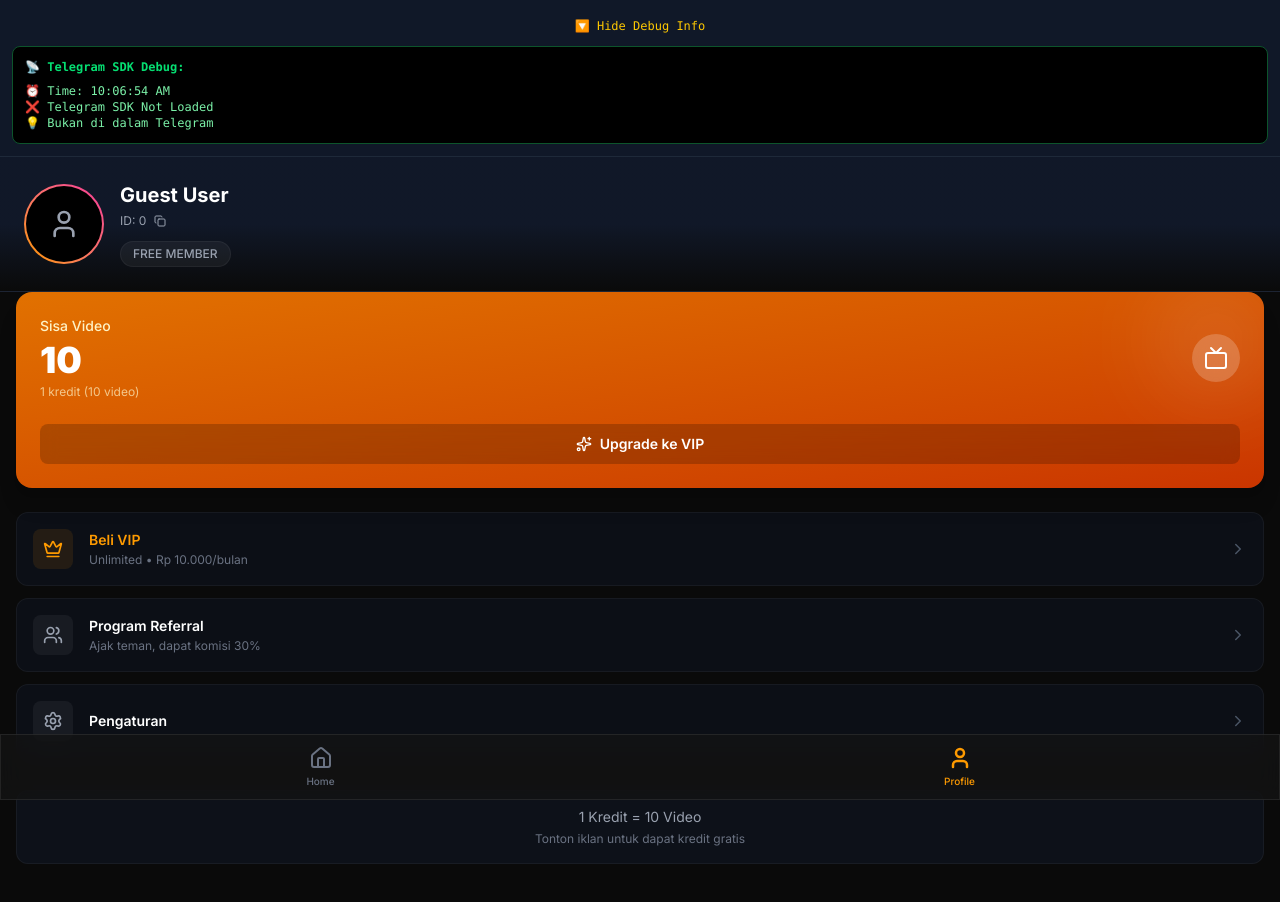
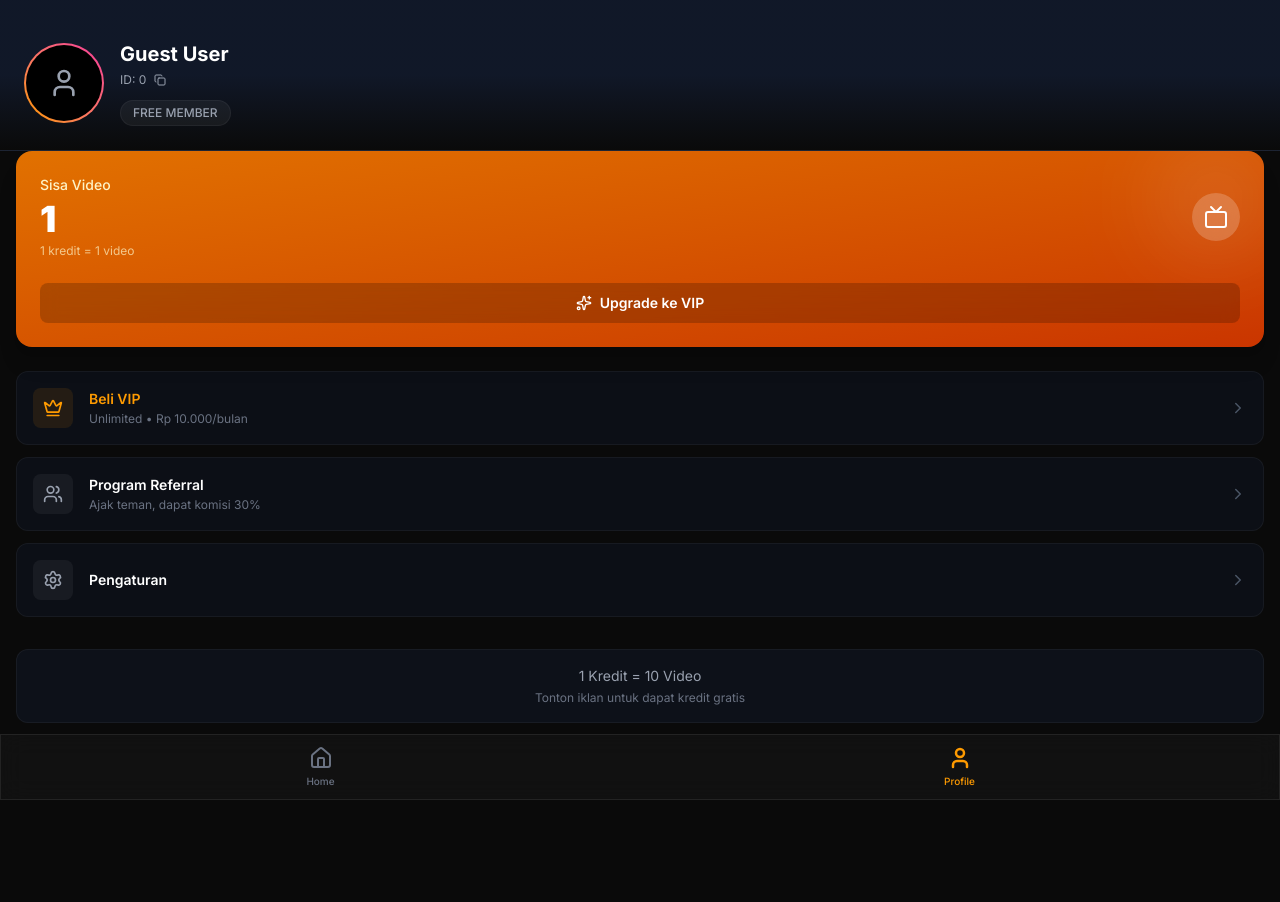
Before and after one commit to dextersityy/dracinsadjassdwasda, a Next.js app: page /profile in a window 1280 px wide. Shown: the top 902 px of the page. After the commit the page ends 819 px from the top, so only its background shows below. Built offline with nearby package versions, Linux system fonts and the light colour scheme; no server answers.

Commit message:
remove debug panel, change 1 credit = 1 video

```diff
--- a/app/profile/page.tsx
+++ b/app/profile/page.tsx
@@ -39,17 +39,13 @@ export default function ProfilePage() {
     const [mounted, setMounted] = useState(false);
     const [showVipPayment, setShowVipPayment] = useState(false);
     const [user, setUser] = useState<TelegramUser | null>(null);
-    const [showDebug, setShowDebug] = useState(true); // Default to true for debugging
-    const [debugInfo, setDebugInfo] = useState<string>('Initializing...');
+
 
     useEffect(() => {
         setMounted(true);
 
         // Native Window Object approach for Telegram SDK
         const initTelegram = () => {
-            const debug: string[] = [];
-            debug.push(`⏰ Time: ${new Date().toLocaleTimeString()}`);
-
             // Check if Telegram SDK is loaded
             if (window.Telegram && window.Telegram.WebApp) {
                 const tg = window.Telegram.WebApp;
@@ -58,20 +54,10 @@ export default function ProfilePage() {
                 tg.ready();
                 tg.expand(); // Expand full screen
 
-                debug.push(`✅ Telegram SDK Loaded`);
-                debug.push(`📱 Platform: ${tg.platform || 'unknown'}`);
-                debug.push(`🔢 Version: ${tg.version || 'unknown'}`);
-                debug.push(`📦 initData length: ${tg.initData?.length || 0}`);
-
                 // Ambil data dari initDataUnsafe (paling stabil untuk MVP)
                 const user = tg.initDataUnsafe?.user;
 
                 if (user) {
-                    debug.push(`✅ User Found!`);
-                    debug.push(`🆔 ID: ${user.id}`);
-                    debug.push(`👤 Name: ${user.first_name} ${user.last_name || ''}`);
-                    debug.push(`📧 Username: @${user.username || 'none'}`);
-
                     console.log("User Info:", user);
                     setUser({
                         id: user.id,
@@ -81,8 +67,6 @@ export default function ProfilePage() {
                         photo_url: user.photo_url
                     });
                 } else {
-                    debug.push(`⚠️ User data tidak ditemukan`);
-                    debug.push(`💡 Pastikan dibuka di Telegram App`);
                     console.warn("User data tidak ditemukan. Pastikan dibuka di Telegram App.");
                     setUser({
                         id: 0,
@@ -91,16 +75,12 @@ export default function ProfilePage() {
                     });
                 }
             } else {
-                debug.push(`❌ Telegram SDK Not Loaded`);
-                debug.push(`💡 Bukan di dalam Telegram`);
                 setUser({
                     id: 0,
                     first_name: "Guest",
                     last_name: "User",
                 });
             }
-
-            setDebugInfo(debug.join('\n'));
         };
 
         // Try immediately and after delay to ensure SDK is loaded
@@ -108,7 +88,7 @@ export default function ProfilePage() {
         setTimeout(initTelegram, 1000);
     }, []);
 
-    const remainingVideos = credits * 10 - videosWatched;
+    const remainingVideos = credits - videosWatched;
 
     const handleBuyVip = () => {
         setShowVipPayment(true);
@@ -131,25 +111,8 @@ export default function ProfilePage() {
     return (
         <>
             <div className="min-h-screen bg-[#0a0a0a] text-white pb-24">
-                {/* Debug Panel - Always visible at top */}
-                <div className="p-3 bg-gray-900 border-b border-gray-800">
-                    <button
-                        onClick={() => setShowDebug(!showDebug)}
-                        className="w-full text-center text-xs text-yellow-400 py-1 font-mono"
-                    >
-                        {showDebug ? '🔽 Hide Debug Info' : '🔼 Show Debug Info'}
-                    </button>
-
-                    {showDebug && (
-                        <div className="mt-2 p-3 rounded-lg bg-black border border-green-900 text-xs font-mono">
-                            <p className="text-green-400 mb-2 font-bold">📡 Telegram SDK Debug:</p>
-                            <pre className="text-green-300 whitespace-pre-wrap">{debugInfo}</pre>
-                        </div>
-                    )}
-                </div>
-
                 {/* Profile Header */}
-                <div className="relative pt-6 pb-6 px-6 bg-gradient-to-b from-gray-900 via-gray-900 to-[#0a0a0a] border-b border-white/5">
+                <div className="relative pt-10 pb-6 px-6 bg-gradient-to-b from-gray-900 via-gray-900 to-[#0a0a0a] border-b border-white/5">
                     <div className="flex items-center gap-4">
                         <div className="h-20 w-20 rounded-full bg-gradient-to-tr from-amber-500 to-pink-500 p-[2px]">
                             <div className="h-full w-full rounded-full bg-black flex items-center justify-center overflow-hidden">
@@ -192,7 +155,7 @@ export default function ProfilePage() {
                                     {isVip ? '∞' : remainingVideos}
                                 </h2>
                                 <p className="text-xs text-amber-100/70 mt-1">
-                                    {isVip ? 'Unlimited Access' : `${credits} kredit (${credits * 10} video)`}
+                                    {isVip ? 'Unlimited Access' : `${credits} kredit = ${credits} video`}
                                 </p>
                             </div>
                             <div className="h-12 w-12 rounded-full bg-white/20 flex items-center justify-center backdrop-blur-md">
--- a/components/TikTokPlayer.tsx
+++ b/components/TikTokPlayer.tsx
@@ -144,7 +144,7 @@ export function TikTokPlayer({ episodes, dramaName, initialEpisodeIndex = 0, onC
     };
 
     // Calculate remaining videos
-    const remainingVideos = isVip ? '∞' : Math.max(0, (credits * 10) - videosWatched);
+    const remainingVideos = isVip ? '∞' : Math.max(0, credits - videosWatched);
 
     return (
         <>
```
